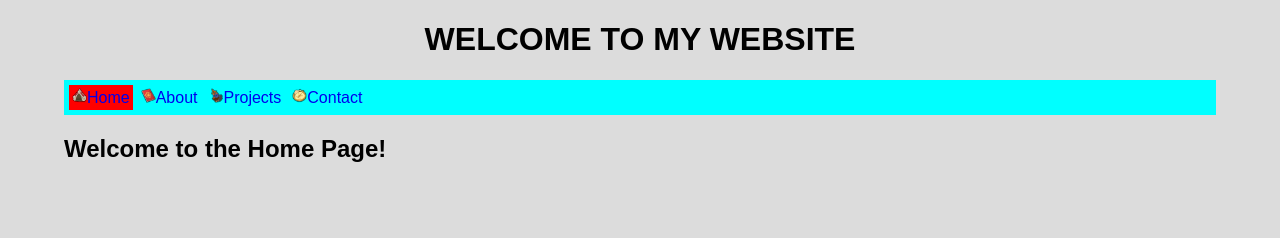
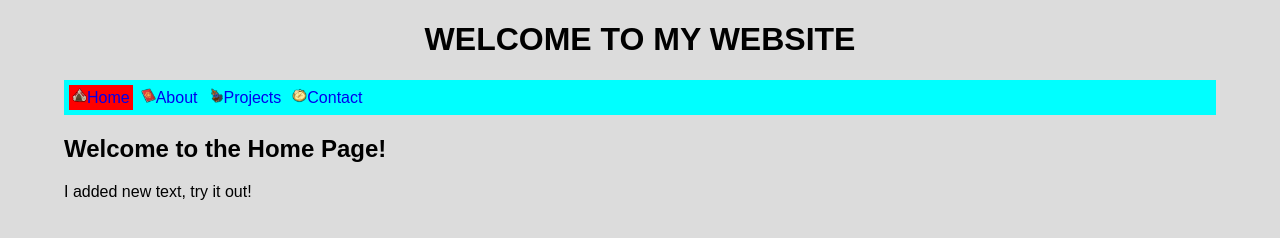
Before and after one commit to Sang-an-69/Personal-Website, a plain HTML site: page index.html in a window 1280 px wide. Drawn offline with Linux system fonts and the light colour scheme.

Commit message:
Update index.html

```diff
--- a/index.html
+++ b/index.html
@@ -24,7 +24,7 @@
     <h2>Welcome to the Home Page!</h2>
 
     <p>
-
+        I added new text, try it out!
     </p>
 </body>
 
```
